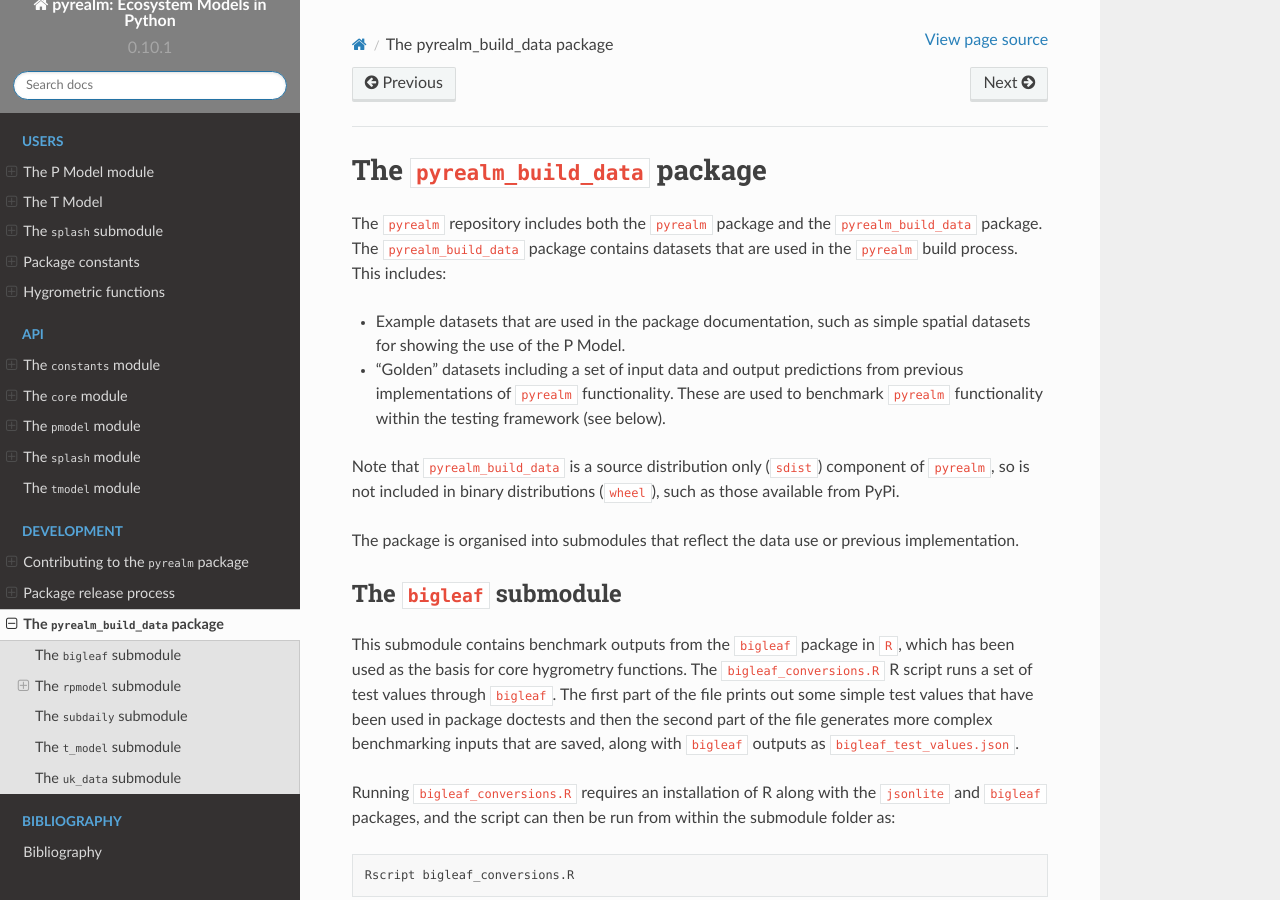
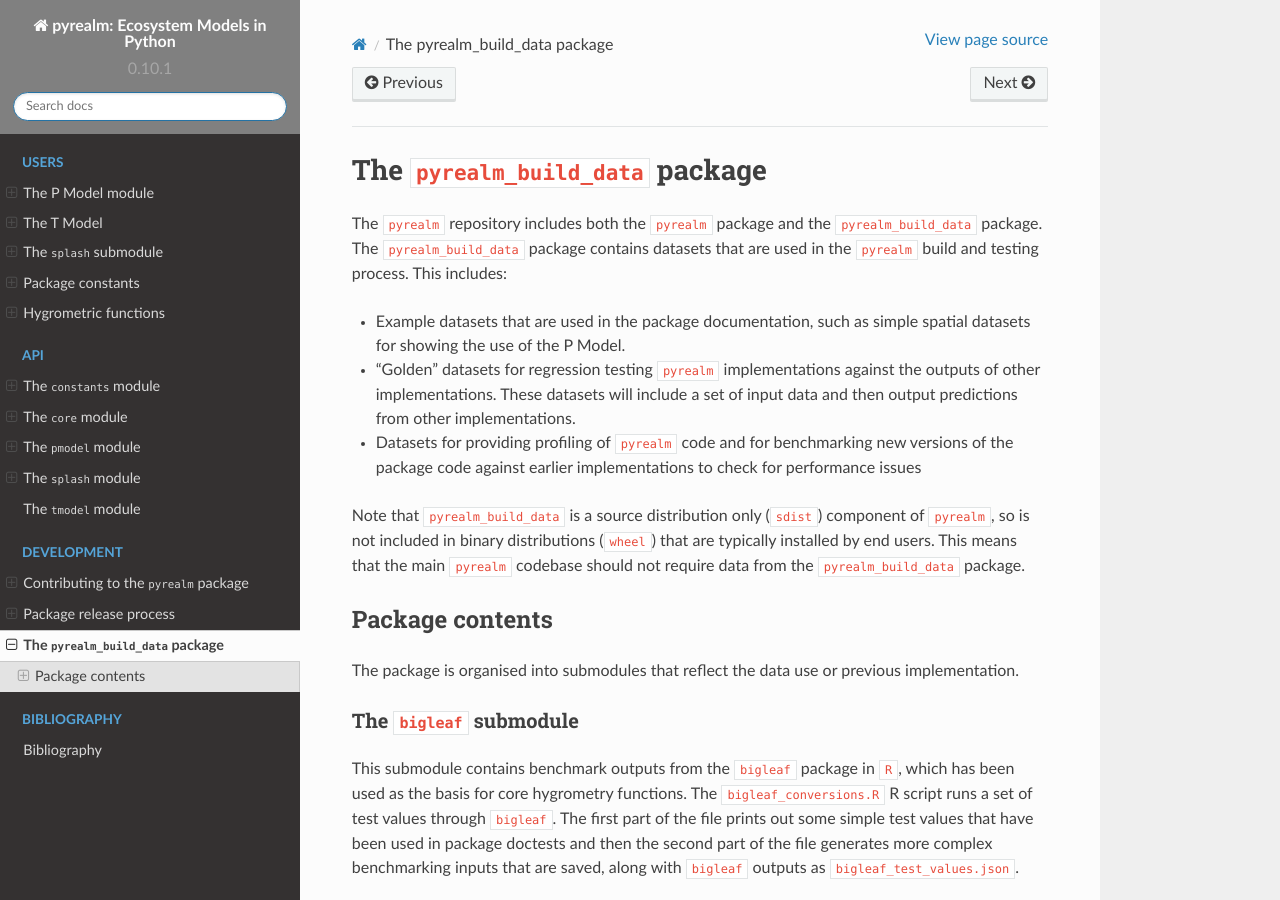
Before and after one commit to ImperialCollegeLondon/pyrealm, a Sphinx documentation site: the page built from docs/source/development/pyrealm_build_data.md, in a window 1280 px wide and 900 px high. Built offline with Sphinx 7.4.7 and the Read the Docs theme 2.0.0, drawn with Linux system fonts in a browser that asks for light colours; cross-references to code outside the pages are shown as plain code; the version number is read from the project's files by our own code.

````diff
--- a/docs/source/development/pyrealm_build_data.md
+++ b/docs/source/development/pyrealm_build_data.md
@@ -16,22 +16,27 @@ kernelspec:
 
 The `pyrealm` repository includes both the `pyrealm` package and the
 `pyrealm_build_data` package. The `pyrealm_build_data` package contains datasets that
-are used in the `pyrealm` build process. This includes:
+are used in the `pyrealm` build and testing process. This includes:
 
 * Example datasets that are used in the package documentation, such as simple spatial
   datasets for showing the use of the P Model.
-* "Golden" datasets including a set of input data and output predictions from
-  previous implementations of `pyrealm` functionality. These are used to benchmark
-  `pyrealm` functionality within the testing framework (see below).
+* "Golden" datasets for regression testing `pyrealm` implementations against the outputs
+  of other implementations. These datasets will include a set of input data and then
+  output predictions from other implementations.
+* Datasets for providing profiling of `pyrealm` code and for benchmarking new versions
+  of the package code against earlier implementations to check for performance issues
 
 Note that `pyrealm_build_data` is a source distribution only (`sdist`) component of
-`pyrealm`, so is not included in binary distributions (`wheel`), such as those available
-from PyPi.
+`pyrealm`, so is not included in binary distributions (`wheel`) that are typically
+installed by end users. This means that the main `pyrealm` codebase should not require
+data from the `pyrealm_build_data` package.
+
+## Package contents
 
 The package is organised into submodules that reflect the data use or previous
 implementation.
 
-## The `bigleaf` submodule
+### The `bigleaf` submodule
 
 This submodule contains benchmark outputs from the `bigleaf` package in `R`, which has
 been used as the basis for core hygrometry functions. The `bigleaf_conversions.R` R
@@ -48,12 +53,12 @@ as:
 Rscript bigleaf_conversions.R
 ```
 
-## The `rpmodel` submodule
+### The `rpmodel` submodule
 
 This submodule contains benchmark outputs from the `rpmodel` package in `R`, which has
 been used as the basis for initial development of the standard P Model.
 
-### Test inputs
+#### Test inputs
 
 The `generate_test_inputs.py` file defines a set of constants for running P Model
 calculations and then defines a set of scalar and array inputs for the forcing variables
@@ -68,7 +73,7 @@ It requires `python` and the `numpy` package and can be run as:
 python generate_test_inputs.py
 ```
 
-### Simple `rpmodel` benchmarking
+#### Simple `rpmodel` benchmarking
 
 The `test_outputs_rpmodel.R` contains R code to run the test input data set, and store
 the expected predictions from the `rpmodel` package as `test_outputs_rpmodel.json`. It
@@ -78,7 +83,7 @@ requires an installation of `R` and the `rpmodel` package and can be run as:
 Rscript test_outputs_rpmodel.R
 ```
 
-### Global array test
+#### Global array test
 
 The remaining files in the submodule are intended to provide a global test dataset for
 benchmarking the use of `rpmodel` on a global time-series, so using 3 dimensional arrays
@@ -104,7 +109,7 @@ package:
 Rscript test_global_array.R
 ```
 
-## The `subdaily` submodule
+### The `subdaily` submodule
 
 At present, this submodule only contains a single file containing the predictions for
 the `BE_Vie` fluxnet site from the original implementation of the `subdaily` module,
@@ -117,7 +122,7 @@ TODO - This submodule should be updated to include the required code along with
 settings files and a runner script to reproduce this code. Or possibly to checkout the
 required code as part of a shell script.
 
-## The `t_model` submodule
+### The `t_model` submodule
 
 The `t_model.r` contains the original implementation of the T Model calculations in R
 {cite:p}`Li:2014bc`. The `rtmodel_test_outputs.r` script sources this file and then
@@ -129,7 +134,7 @@ To generate the predicted outputs again requires an R installation
 Rscript rtmodel_test_outputs.r
 ```
 
-## The `uk_data` submodule
+### The `uk_data` submodule
 
 This submodule contains the Python script `create_2D_uk_inputs.py`, which is used to
 generate the NetCDF output file `UK_WFDE5_FAPAR_2018_JuneJuly.nc`. This contains P Model
````
Also changed, not shown: CONTRIBUTING.md (+24 -36 lines), docs/source/development/developers.md (+0 -78 lines).
